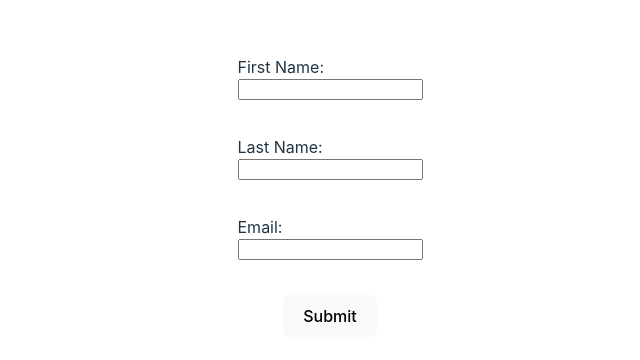
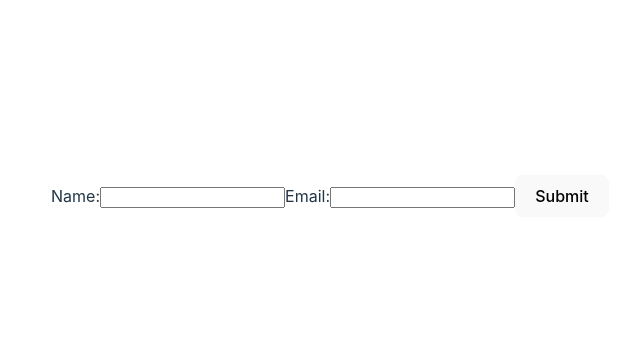
Before and after one commit to ShlykovAA/vite_react, a React (Vite) app: page / in a window 1280 px wide. Shown: the part 204-564 px from the top of the page, without its empty margins (310-950 px from the left). Built offline with nearby package versions, Linux system fonts and the light colour scheme.

Commit message:
first use react useForm

```diff
--- a/package.json
+++ b/package.json
@@ -10,9 +10,9 @@
   },
   "dependencies": {
     "classnames": "^2.3.2",
-    "formik": "^2.4.1",
     "react": "^18.2.0",
     "react-dom": "^18.2.0",
+    "react-hook-form": "^7.44.3",
     "yup": "^1.2.0"
   },
   "devDependencies": {
--- a/src/App.tsx
+++ b/src/App.tsx
@@ -1,10 +1,10 @@
+import { Form } from './sections/form';
 import './App.css'
-import { FormikHomeWork } from './sections/Formik-HomeWork'
 
 function App() {
   return (
     <>
-      <FormikHomeWork />
+      <Form />
     </>
   )
 }
--- a/src/components/FieldComponent-HomeWork/FieldComponent.module.scss
+++ /dev/null
@@ -1,14 +0,0 @@
-.container {
-    display: flex;
-    flex-direction: column;
-    align-items: flex-start;
-    height: 80px;
-}
-
-.successful {
-    color: green;
-}
-
-.error {
-    color: red;
-}
--- a/src/components/FieldComponent-HomeWork/FieldComponent.tsx
+++ /dev/null
@@ -1,22 +0,0 @@
-import React from "react";
-import { ErrorMessage, FormikContextType, useFormikContext } from "formik";
-import styles from "./FieldComponent.module.scss";
-
-interface IFieldComp<T> {
-    children: React.ReactNode;
-    labelText: string;
-    fieldName: keyof T;
-}
-
-export function FieldComponent<T = string> ({ children, labelText, fieldName }: IFieldComp<T>) {
-    const { errors, touched }: FormikContextType<T> = useFormikContext();
-    const successState = !errors[fieldName] && touched[fieldName];
-    return (
-        <div className={styles["container"]}>
-            <label>{labelText}</label>
-            {children}
-            <ErrorMessage component="span" name={fieldName.toString()} className={styles["error"]}/>
-            { successState ? (<span className={styles["successful"]}>Successful</span>) : null }
-        </div>
-    )
-}
--- a/src/components/FieldComponent-HomeWork/index.ts
+++ /dev/null
@@ -1 +0,0 @@
-export { FieldComponent } from "./FieldComponent"
--- a/src/sections/Formik-HomeWork/Formik-HomeWork.tsx
+++ /dev/null
@@ -1,47 +0,0 @@
-import { Field, Form, Formik } from "formik";
-import * as Yup from "yup";
-import { FieldComponent } from "../../components/FieldComponent-HomeWork";
-
-interface IInitialValues {
-    firstName: string;
-    lastName: string;
-    email: string;
-}
-
-const initialValues: IInitialValues = {
-    firstName: "",
-    lastName: "",
-    email: "",
-}
-
-const validationSchema = Yup.object({
-    firstName: Yup.string().min(4,"Too short").max(20,"Too long").required("Field is empty"),
-    lastName: Yup.string().min(4,"Too short").max(20,"Too long").required("Field is empty"),
-    email: Yup.string().email("Email incorrect").required("Field is empty")
-});
-
-export const FormikHomeWork = () => {
-    const onSubmit = (values: IInitialValues) => {
-        console.log("Submit:", values)
-    }
-    return (
-        <Formik initialValues={initialValues} validationSchema={validationSchema} onSubmit={onSubmit}>
-            {(props) => {
-                return (
-                    <Form>
-                        <FieldComponent fieldName="firstName" labelText="First Name:">
-                            <Field name="firstName" type="text" />
-                        </FieldComponent>
-                        <FieldComponent fieldName="lastName" labelText="Last Name:">
-                            <Field name="lastName" type="text" />
-                        </FieldComponent>
-                        <FieldComponent fieldName="email" labelText="Email:">
-                            <Field name="email" type="email" />
-                        </FieldComponent>
-                        <button type="submit">Submit</button>
-                    </Form>
-                )
-            }}
-        </Formik>
-    )
-}
--- a/src/sections/Formik-HomeWork/index.ts
+++ /dev/null
@@ -1 +0,0 @@
-export { FormikHomeWork } from "./Formik-HomeWork"
--- /dev/null
+++ b/src/sections/form/form.tsx
@@ -0,0 +1,40 @@
+import { useForm } from "react-hook-form"
+
+interface IForm {
+    name: string;
+    email: string;
+}
+
+export const Form = () => {
+    const { formState, getValues, handleSubmit, register, watch } = useForm<IForm>({
+        mode: "onSubmit",
+        reValidateMode: "onBlur",
+        defaultValues: {name: "", email: ""},
+        criteriaMode: "firstError",
+        shouldFocusError: true,
+    });
+
+    console.log("formState", formState)
+    console.log("watch", watch("name"))
+    console.log("watch[]", watch(['name', 'email']))
+    console.log("getValues", getValues())
+
+    const onSubmit = (values: any, event: any) => {
+        console.log("onSubmit", values)
+        console.log("onSubmit 2", event)
+    }
+
+    return (
+        <form onSubmit={handleSubmit(onSubmit)}>
+            <label>
+                Name:
+                <input type="text" {...register('name')} />
+            </label>
+            <label>
+                Email:
+                <input type="text" {...register('email')} />
+            </label>
+            <button type="submit">Submit</button>
+        </form>
+    )
+}
--- /dev/null
+++ b/src/sections/form/index.ts
@@ -0,0 +1 @@
+export { Form } from "./form"
--- a/src/sections/formik/index.ts
+++ /dev/null
@@ -1 +0,0 @@
-export { FormikForm } from "./formik"
```
Also changed, not shown: src/components/FormItem/FormItem.tsx (+6 -7 lines), src/sections/formik/formik.tsx (deleted, +0 -64 lines), 1 other file (tests, documents, lock files or other folders).
